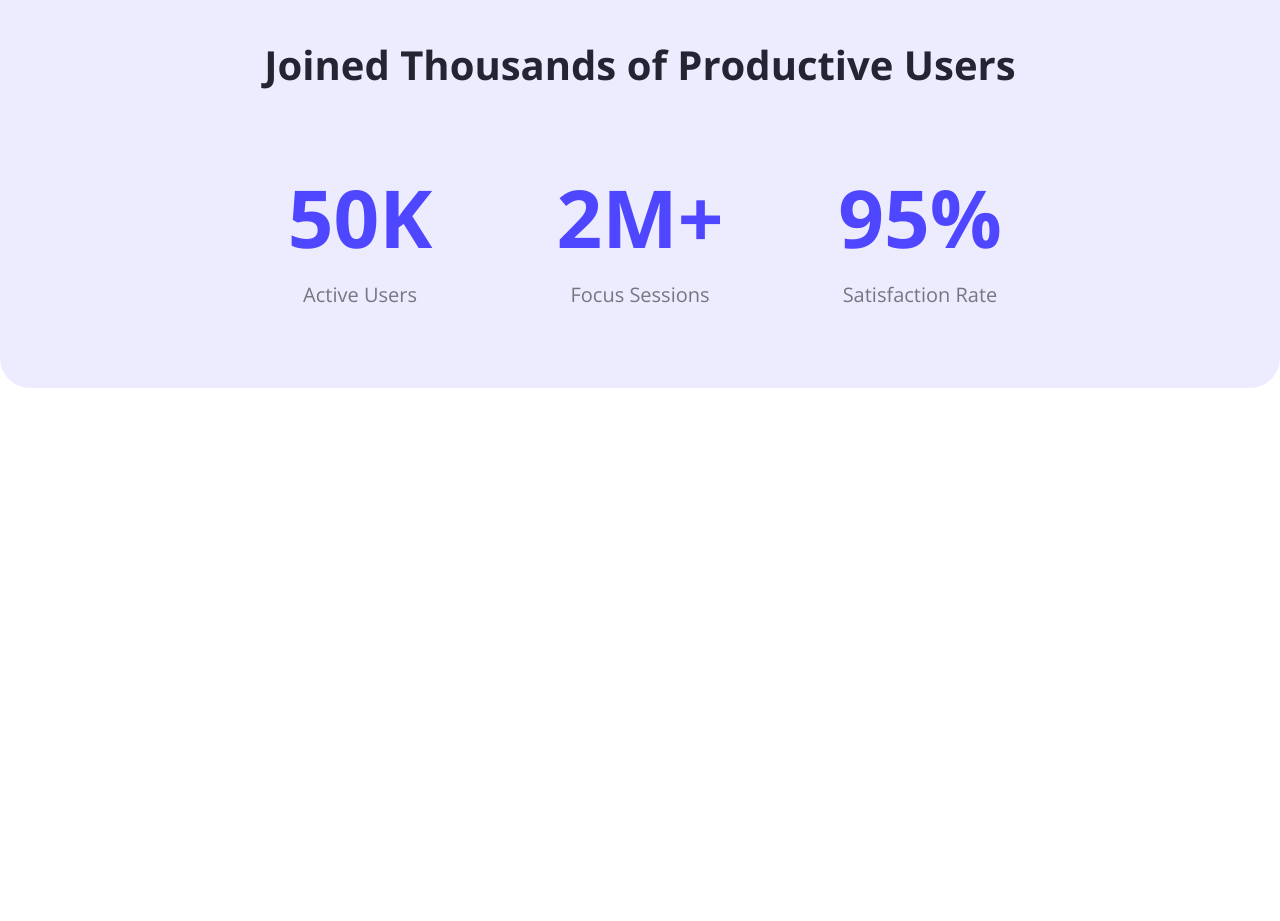
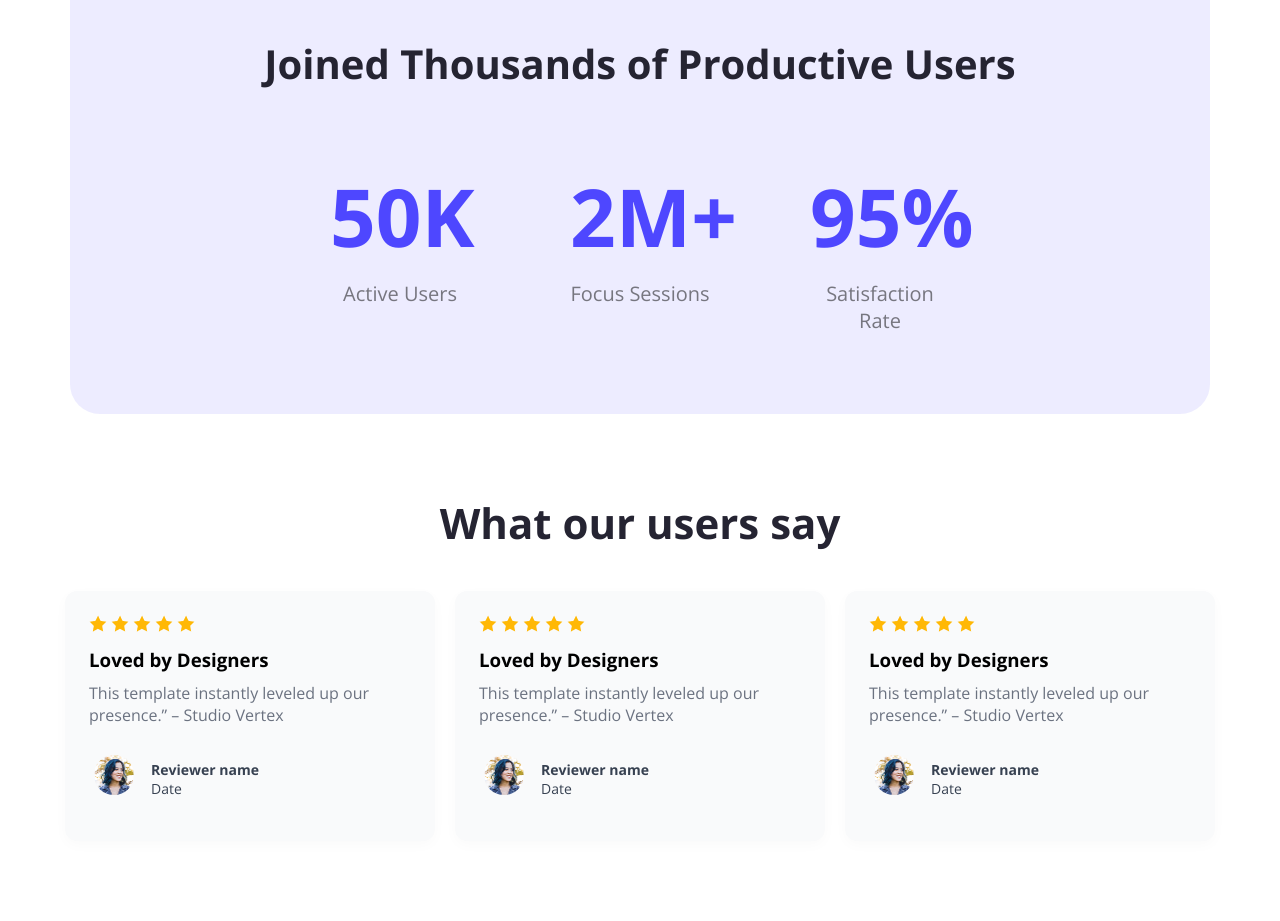
Before and after one commit to Kausarsakib/assignment-1, a plain HTML site: page index.html in a window 1280 px wide. Shown: the part 1640-2561 px from the top of the page. Before the commit the page ends 2028 px from the top, so only its background shows below. Drawn offline with nearby package versions, Linux system fonts and the light colour scheme.

Commit message:
added users designers

```diff
--- a/index.html
+++ b/index.html
@@ -15,10 +15,10 @@
 <body class="open-sans-normal">
     <!-- Header Section -->
      <header class="hero">
-          <div class="navbar">
+         <nav class="navbar">
              <div class="logo open-sans-logo">LOGO</div>
               <button class="signup">Sign Up</button>
-          </div>
+         </nav>
           <div class="hero-text">
                <h1>Cool Dark UI Template for <br>
                 Webflow Agencies!</h1>
@@ -26,15 +26,13 @@
           </div>
      </header>
      <main>
-        <section>
-         <div class="action">
+        <section class="action">
               <div class="text">
                         <h2>See It in Action</h2>
                          <p>Explore the live preview and imagine your brand in this bold new look.</p>
                          <button class="btn">Launch Live Preview</button>
                   </div>
                         <img class="img" src="images/wc-mini.png" alt="">
-         </div>
          </section>
         <section class="stats">
              <h2>Joined Thousands of Productive Users</h2>
@@ -44,6 +42,57 @@
                   <div><h3>95%</h3><p>Satisfaction Rate</p></div>
              </div>
          </section>
+         <!-- users section -->
+          <section class="users">
+                <h2>What our users say</h2>
+                  <div class="cards">
+                      <div class="card">
+                           <div class="stars">
+                              <img src="images/icon-star.png" alt="">
+                              <img src="images/icon-star.png" alt="">
+                              <img src="images/icon-star.png" alt="">
+                              <img src="images/icon-star.png" alt="">
+                              <img src="images/icon-star.png" alt="">
+                           </div>
+                           <h3>Loved by Designers</h3>
+                           <p>This template instantly leveled up our presence.” – Studio Vertex</p>
+                            <div class="reviewer">
+                               <img src="images/avatar.png" alt="">
+                               <p><strong>Reviewer name</strong><br>Date</p>
+                           </div>
+                      </div>
+                       <div class="card">
+                           <div class="stars">
+                              <img src="images/icon-star.png" alt="">
+                              <img src="images/icon-star.png" alt="">
+                              <img src="images/icon-star.png" alt="">
+                              <img src="images/icon-star.png" alt="">
+                              <img src="images/icon-star.png" alt="">
+                           </div>
+                           <h3>Loved by Designers</h3>
+                           <p>This template instantly leveled up our presence.” – Studio Vertex</p>
+                            <div class="reviewer">
+                               <img src="images/avatar.png" alt="">
+                               <p><strong>Reviewer name</strong><br>Date</p>
+                           </div>
+                      </div>
+                       <div class="card">
+                           <div class="stars">
+                              <img src="images/icon-star.png" alt="">
+                              <img src="images/icon-star.png" alt="">
+                              <img src="images/icon-star.png" alt="">
+                              <img src="images/icon-star.png" alt="">
+                              <img src="images/icon-star.png" alt="">
+                           </div>
+                           <h3>Loved by Designers</h3>
+                           <p>This template instantly leveled up our presence.” – Studio Vertex</p>
+                            <div class="reviewer">
+                               <img src="images/avatar.png" alt="">
+                               <p><strong>Reviewer name</strong><br>Date</p>
+                           </div>
+                      </div>
+                  </div>
+          </section>
      </main>
 </body>
 </html>
--- a/styles/style.css
+++ b/styles/style.css
@@ -19,6 +19,7 @@
 *{
     padding: 0;
     margin: 0;
+    box-sizing: border-box;
 }
 .hero{
     background-image: url("../images/Hero-bg.png");
@@ -27,18 +28,26 @@
     background-repeat: no-repeat;
     display: flex;
     justify-content: space-between;
-    padding: 40px 60px;
+    padding: 100px 20px 60px;
     position: relative;
     min-height: 100vh;
     flex-direction: column;
+    align-items: center;
+    text-align: center;
 }
 .navbar{
+    position: absolute;
+    top: 0;
+    left: 0;
+    width: 100%;
+    padding: 20px 40px;
+    z-index: 10;
     display: flex;
     justify-content: space-between;
     align-items: center;
 }
 .logo{
-    font-size: 50px;
+    font-size: 60px;
     font-weight: bold;
     color: #4E47FF;
     margin-left: 150px;
@@ -51,20 +60,21 @@
     border: none;
     border-radius: 6px;
     cursor: pointer;
-    font-weight: 500;
+    font-weight: 600;
     transition: tranform 0.3s ease;
 }
 .signup:hover{
     transform: scale(1.05);
 }
 .hero-text{
-    text-align: center;
-    margin-top: auto;
-    margin-bottom: 100px;
-    padding: 309px 267px 152px 267px;
+    /* text-align: center; */
+    margin-top: 60px;
+    /* margin-bottom: 100px; */
+    padding: 300px 267px 170px 267px;
 }
 .hero-text h1{
-    font-size: 55px;
+    /* font-size: 55px; */
+    font-size: 4.5rem;
     line-height: 1.4;
     font-weight: 700;
     color: #252432;
@@ -73,7 +83,7 @@
 .btn{
     background-color: #4E47FF;
     color: #FFFFFF;
-    padding: 10px 28px;
+    padding: 12px 28px;
     border: none;
     border-radius: 6px;
     cursor: pointer;
@@ -85,36 +95,40 @@
      transform: scale(1.05);
 }
 /* See it in action section styles */
-main{
-    max-width: 1600px;
+section{
+    padding: 116px 150px;
+    max-width: 1700px;
     margin: 0 auto;
 }
 .action{
     display: flex;
     align-items: center;
     justify-content: space-between;
-    padding: 116px 150px;
+    /* padding: 116px 150px; */
     flex-wrap: wrap;
+    gap: 50px;
     /* margin: 0 auto; */
 }
 .text{
     flex: 1;
-    max-width: 500px;
+    /* max-width: 500px; */
+    min-width: 300px;
 }
 .text h2{
     font-size: 42px;
-    font-weight: bold;
+    font-weight: 700;
     margin-bottom: 15px;
     color: #252432;
 }
 .text p{
-    font-size: 24px;
-    line-height: 1.6;
-    color: #252432;
+    font-size: 20px;
+    /* line-height: 1.6; */
+    color: rgba(37, 36, 50, 0.5);
+    margin-bottom: 20px;
 }
 .img{
-    flex: 1;
-    max-width: 420px;
+    /* flex: 1; */
+    max-width: 350px;
     width: 100%;
     border-radius: 50px;
 }
@@ -156,3 +170,66 @@ main{
     font-size: 20px;
     color: rgba(0, 0, 0, 0.5);
 }
+/* users section styles */
+.users{
+    padding: 80px 60px;
+    /* margin: 137px 150px; */
+    margin: 0 auto;
+    /* text-align: center; */
+}
+.users h2{
+    font-size: 42px;
+    font-weight: bold;
+    margin-bottom: 40px;
+    color: #252432;
+    text-align: center;
+}
+.cards{
+    display: flex;
+    justify-content: center;
+    gap: 20px;
+}
+.stars{
+    display: flex;
+    gap: 4px;
+}
+.card{
+    background-color: #f9fafb;
+    border-radius: 12px;
+    padding: 24px;
+    width: 370px;
+    height: 250px;
+    box-shadow: 0 4px 14px rgba(0, 0, 0, 0.025);
+    transition: transform 0.3s ease;
+}
+.card:hover{
+    transform: translateY(-5px);
+}
+.card img{
+    /* width: 30px; */
+    margin-bottom: 15px;
+}
+
+.card p{
+    display: block;
+    margin-top: 10px;
+    /* margin-bottom: 24px; */
+    color: #6b7280;
+}
+.reviewer{
+    display: flex;
+    /* align-items: center; */
+    margin-top: 24px;
+    gap: 12px;
+}
+.reviewer img{
+    width: 40px;
+    height: 40px;
+    border-radius: 50%;
+    margin: 5px;
+}
+.reviewer p{
+    font-size: 14px;
+    color: #374151;
+    text-align: left;
+}
```
Lines whose indentation alone changed are shown as unchanged.
